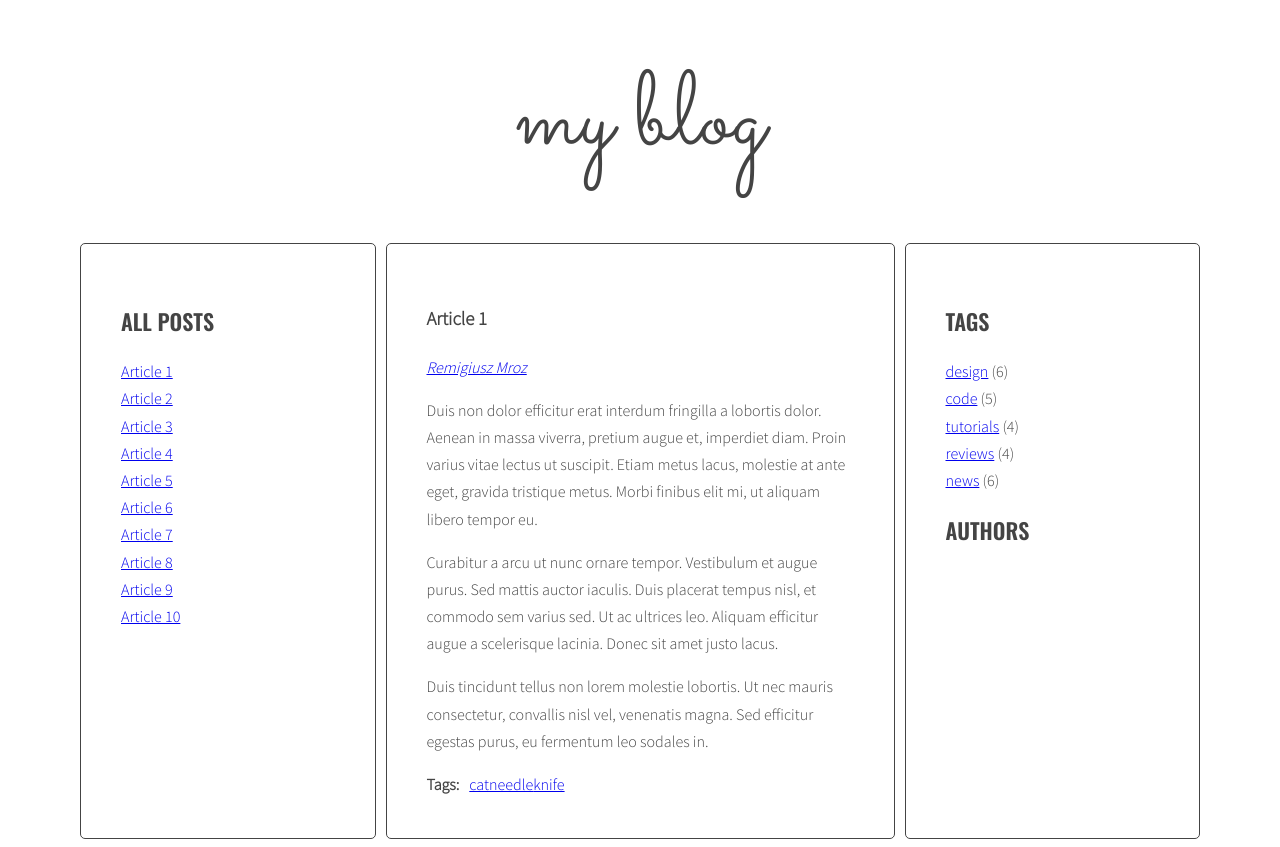
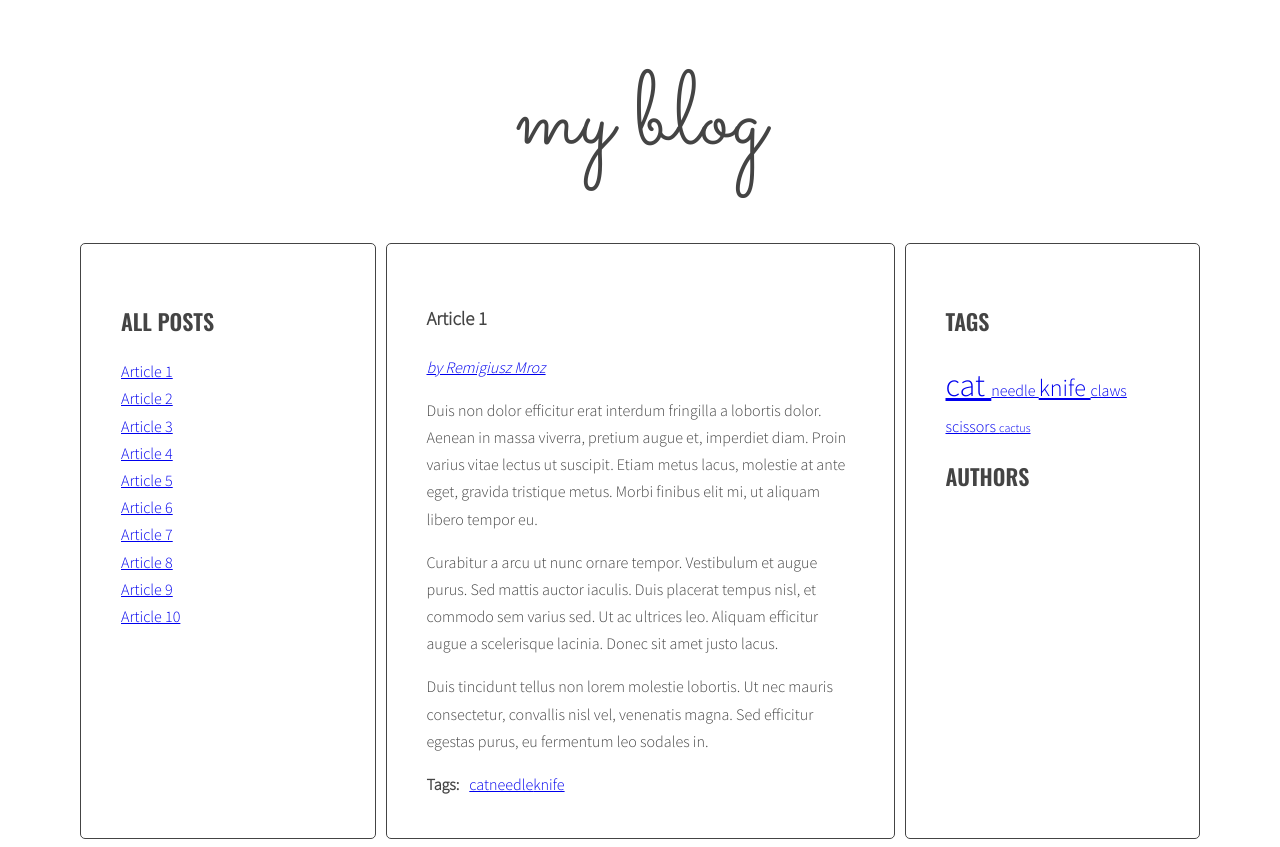
Before and after one commit to msm84/javascript-blog, a website: page index.html in a window 1280 px wide. Drawn offline with nearby package versions, Linux system fonts and the light colour scheme.

Commit message:
Problem z generowaniem autorów - nie działa.

```diff
--- a/index.html
+++ b/index.html
@@ -199,11 +199,6 @@
                 <aside class="sidebar">
                     <h2 class="section-title">Tags</h2>
                     <ul class="list tags">
-                        <li><a href="#">design</a> <span>(6)</span></li>
-                        <li><a href="#">code</a> <span>(5)</span></li>
-                        <li><a href="#">tutorials</a> <span>(4)</span></li>
-                        <li><a href="#">reviews</a> <span>(4)</span></li>
-                        <li><a href="#">news</a> <span>(6)</span></li>
                     </ul>
                     <h2 class="section-title">Authors</h2>
                     <ul class="list authors">
--- a/js/script.js
+++ b/js/script.js
@@ -45,7 +45,11 @@ const optArticleSelector = '.post',
   optTitleSelector = '.post-title',
   optTitleListSelector = '.titles',
   optArticleTagsSelector = '.post-tags .list', //lista Ul zawierająca tagi poszczególnych artykułów//
-  optArticleAuthorSelector = '.post-author';
+  optArticleAuthorSelector = '.post-author',
+  optTagsListSelector = '.tags.list',
+  optCloudClassCount = 5,
+  optCloudClassPrefix = 'tag-size-',
+  optAuthorsListSelector = '.authors.list';
 
 function generateTitleLinks(customSelector = '') {
 
@@ -86,9 +90,33 @@ function generateTitleLinks(customSelector = '') {
 }
 generateTitleLinks();
 
-// Module 6 //
+// Module 6  + poprawki//
+
+function calculateTagsParams(tags){
+  let params = {
+    max: 0,
+    min: 999999,
+  };
+
+  for(let tag in tags){
+    if(tags[tag] > params.max){
+      params.max = tags[tag];
+    } else if (tags[tag] < params.min){
+      params.min = tags[tag];
+    }
+    console.log(tag + ' is used ' + tags[tag] + ' times');
+  }
+  return params;
+}
+
+function calculateTagClass(count, params){
+  const classNumber = Math.floor(((count-params.min)/(params.max-params.min) * optCloudClassCount + 1));
+  return optCloudClassPrefix + classNumber;
+}
 
 function generateTags(){
+  /* [NEW] create a new variable allTags with an empty object */
+  let allTags = {};
   /* [DONE] find all articles */
   const articles = document.querySelectorAll(optArticleSelector);
 
@@ -115,6 +143,13 @@ function generateTags(){
       console.log(linkTags);
       html = html + linkTags;
       console.log(html);
+      /* [NEW] check if this link is NOT already in allTags */
+      if(!allTags.hasOwnProperty(tag)){ // ! to negacja, czyli jeśli NIE MA klucza tag
+        /* [NEW] add tag to allTags object*/
+        allTags[tag] = 1;
+      } else {
+        allTags[tag]++;
+      }
     /* END LOOP: for each tag */
     }
     /* insert HTML of all the links into the tags wrapper */
@@ -122,6 +157,27 @@ function generateTags(){
     console.log(html);
   /* END LOOP: for every article: */
   }
+  /* [NEW] find list of tags in right column */
+  const tagList = document.querySelector('.tags');
+
+  const tagsParams = calculateTagsParams(allTags);
+  console.log('tagsParams:' , tagsParams);
+
+  /* [NEW] create variable for all links HTML code */
+  let allTagsHTML = '';
+  /*[NEW] START LOOP: for each tag in allTags: */
+  for (let tag in allTags){
+    /*[NEW] generate code of a link and add it to allTagsHTML */
+    //wersja z licznikiem//
+    //allTagsHTML += '<li><a href="#tag-' + tag + '" class="' + calculateTagClass(allTags[tag], tagsParams) + '">'+ tag + ' ' + '(' + (allTags[tag])+ ')' + ' </a></li>';//
+    //wersja z chmurą tagów bez licznika wystąpień://
+    allTagsHTML += '<li><a href="#tag-' + tag + '" class="' + calculateTagClass(allTags[tag], tagsParams) + '">'+ tag + ' </a></li>';
+  }
+  /* [NEW] END LOOP: for each tag in allTags: */
+  /* [NEW] add html from allTagsHTML to taglist */
+  tagList.innerHTML = allTagsHTML;
+  console.log(allTags);
+  console.log(allTagsHTML);
 }
 generateTags();
 
@@ -176,6 +232,8 @@ addClickListenersToTags();
 //DODANIE AUTORA DO ARTYKUŁU
 
 function generateAuthors(){
+  /* [NEW] create a new variable allAuthors with an empty object */
+  let allAuthors = {};
   /* [DONE] find all articles */
   const articles = document.querySelectorAll(optArticleSelector);
   /* [DONE] START LOOP: for every article: */
@@ -185,20 +243,45 @@ function generateAuthors(){
     console.log(authorsList);
     /* [DONE] make html variable with empty string */
     let html = '';
-    console.log(html);
     /* [DONE] get authors from data-tags attribute */
     const authorTags = article.getAttribute('data-author');
     console.log(authorTags);
     /* generate HTML of the link */
-    const linkAuthors = '<a href="#author-' + authorTags + '">' + authorTags + '</a>';
+    const linkAuthors = '<a href="#author-' + authorTags + '">' + 'by ' + authorTags + '</a>';
     console.log(linkAuthors);
     /* add generated code to html variable */
     html = html + linkAuthors;
     console.log(html);
+
+    /* [NEW] check if this link is NOT already in allAuthors */
+    //if(!allAuthors.hasOwnProperty(tag)){ // ! to negacja, czyli jeśli NIE MA klucza tag
+    /* [NEW] add tag to allTags object*/
+    //  allTags[tag] = 1;
+    //} else {
+    //  allTags[tag]++;
+    //}
+
     /* insert HTML of all the links into the author wrapper */
     authorsList.innerHTML = html;
     console.log(html);
+    /* END LOOP for every article */
+
   }
+  /* [NEW] find list of authors in right column */
+  const authorsList = document.querySelector('.authors');
+  /* [NEW] create variable for all authors HTML code */
+  let allAuthorsHTML = '';
+
+  /*[NEW] generate code of a link and add it to allAuthorsHTML */
+  for (let author of authorsList){
+    const authorTags = author.getAttribute('data-author');
+    allAuthorsHTML += '<li><a href=#author-' + authorTags + '">' + authorTags + '</a></li>';
+  }
+
+  /* [NEW] add html from allAuthorsHTML to authorslist */
+  authorsList.innerHTML = allAuthorsHTML;
+  console.log(authorsList);
+  console.log(allAuthorsHTML);
 }
 generateAuthors();
 
@@ -235,8 +318,6 @@ function authorClickHandler(event){
   generateTitleLinks('[data-author="' + author + '"]');
 }
 
-
-
 function addClickListenersToAuthors(){
   /* find all links to authors */
   const allLinksToAuthors = document.querySelectorAll('a[href^="#author-"]');
--- a/sass/style.scss
+++ b/sass/style.scss
@@ -126,3 +126,34 @@ body {
     margin: 0 10px 0 0;
   }
 }
+
+/* Tags */
+
+.tags {
+  li {
+    display: inline;
+  }
+}
+
+.tag-size-1 {
+  font-size: 12px;
+}
+.tag-size-2 {
+  font-size: 16px;
+}
+
+.tag-size-3 {
+  font-size: 20px;
+}
+
+.tag-size-4 {
+  font-size: 24px;
+}
+
+.tag-size-5 {
+  font-size: 28px;
+}
+
+.tag-size-6 {
+  font-size: 32px;
+}
```
Also changed, not shown: css/style.css, 1 other file.
